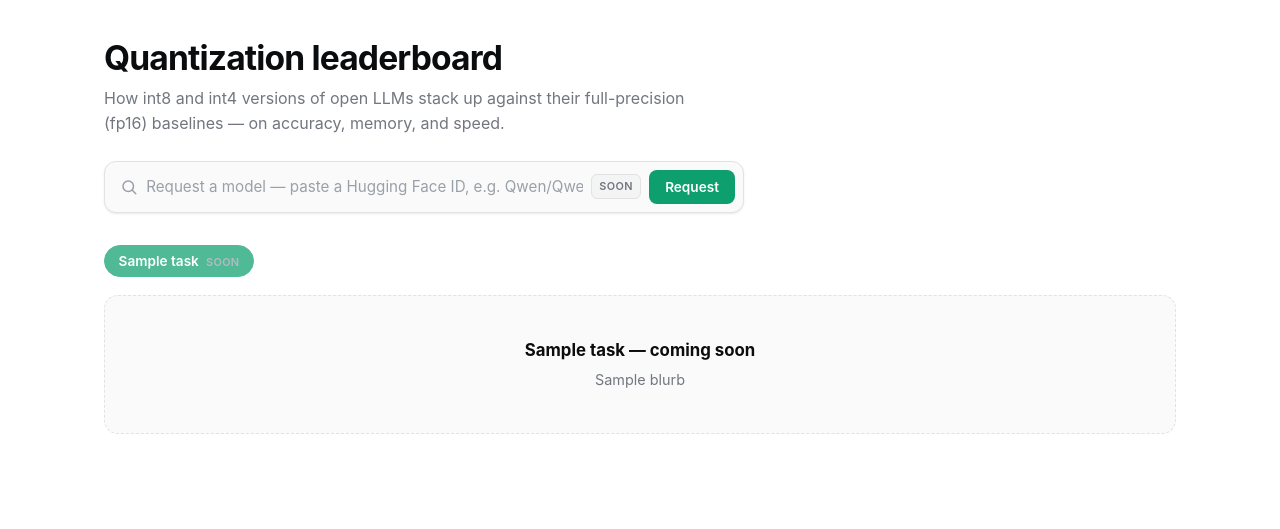
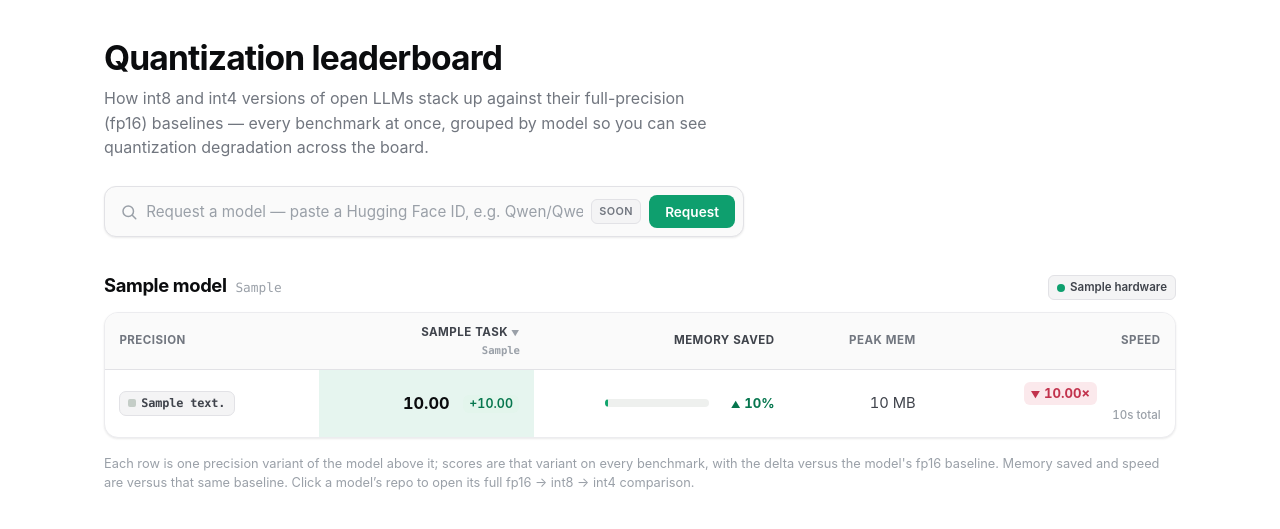
Before and after one commit to nikitaggarwal/quant-bench, a Flask app: template templates/index.html in a window 1280 px wide. Shown: the part 54-583 px from the top of the page. Run offline with Flask 3, Linux system fonts and the light colour scheme; the template is opened without the code that fills it: most values are stand-ins (such as "Sample title", 1, 10 or a date in 2020).

Commit message:
combine different benchmarks to view at once

```diff
--- a/app.py
+++ b/app.py
@@ -92,117 +92,177 @@ def list_models() -> list[dict]:
     return sorted(models, key=lambda m: m["model"])
 
 
-def build_leaderboard() -> list[dict]:
+def build_model_groups() -> dict:
     """
-    One ranked table per task. Rows are model x precision entries (so the
-    leaderboard directly shows how int8/int4 stack up against fp16), ranked by
-    the task's primary metric with lower-is-better handled correctly.
+    The unified leaderboard, grouped by MODEL rather than split into per-task
+    tabs. Returns:
 
-    Every task in TASK_ORDER is returned; ones with no data yet come back with
-    available=False so the page can render a "coming soon" tab.
+        {
+          "tasks":  [ {id, label, blurb, lower_is_better, value_kind,
+                       primary_metric}, ... ]   # one column per benchmark
+          "models": [ {model, hf_repo, hardware, base_precision,
+                       rows: [ per-precision variant, ... ]}, ... ]
+        }
+
+    Each model section's rows are its precision variants (fp16 baseline first,
+    then int8/int4 and any other quant that shows up), and each row carries that
+    variant's primary-metric score for EVERY benchmark at once, plus memory
+    saved and speedup versus the model's own full-precision baseline. This lets
+    you eyeball quantization degradation across all benchmarks in a single row.
+
+    The green heatmap wash is normalised per benchmark across ALL runs (every
+    model + precision), so a cell's depth reflects where that value sits in the
+    benchmark's global range — with perplexity flipped (deeper green = lower).
     """
     all_rows = _fetch_all()
     tasks_with_data = {r["task"] for r in all_rows}
 
-    tasks_out = []
-    for task in TASK_ORDER:
-        meta = _task_meta(task)
-        primary = meta["primary_metric"]
-        available = task in tasks_with_data
+    # Column set: the registered tasks that actually have data, in declared order.
+    tasks = []
+    for tid in TASK_ORDER:
+        if tid in tasks_with_data:
+            m = _task_meta(tid)
+            tasks.append({
+                "id": tid, "label": m["label"], "blurb": m["blurb"],
+                "lower_is_better": m["lower_is_better"],
+                "value_kind": m["value_kind"], "primary_metric": m["primary_metric"],
+            })
 
-        rows_out, columns = [], []
-        if available:
-            trows = [r for r in all_rows if r["task"] == task]
+    # Prefer the largest sample size per (model, task) — most signal.
+    limit_of: dict[tuple, int] = {}
+    for r in all_rows:
+        if r["eval_limit"] is not None:
+            k = (r["hf_repo"], r["task"])
+            limit_of[k] = max(limit_of.get(k, 0), r["eval_limit"])
 
-            # Prefer the largest sample size per model (most signal).
-            repo_limit: dict[str, int] = {}
-            for r in trows:
-                if r["eval_limit"] is not None:
-                    repo_limit[r["hf_repo"]] = max(
-                        repo_limit.get(r["hf_repo"], 0), r["eval_limit"])
+    # Collapse metric rows into one run per (model, precision, task).
+    runs: dict[tuple, dict] = {}
+    for r in all_rows:
+        lim = limit_of.get((r["hf_repo"], r["task"]))
+        if lim is not None and r["eval_limit"] != lim:
+            continue
+        key = (r["hf_repo"], r["quant_method"], r["task"])
+        run = runs.setdefault(key, {
+            "hf_repo": r["hf_repo"], "model": r["model"],
+            "precision": r["quant_method"], "bits": r["bits"], "task": r["task"],
+            "peak_memory_mb": r["peak_memory_mb"],
+            "runtime_seconds": r["runtime_seconds"],
+            "hardware": r["hardware"], "source": r["source"], "metrics": {},
+        })
+        run["metrics"][r["metric_name"]] = r["value"]
 
-            # Collapse metric rows into one entry per (model, precision).
-            runs: dict[tuple, dict] = {}
-            for r in trows:
-                lim = repo_limit.get(r["hf_repo"])
-                if lim is not None and r["eval_limit"] != lim:
-                    continue
-                key = (r["hf_repo"], r["quant_method"])
-                run = runs.setdefault(key, {
-                    "model": r["model"], "hf_repo": r["hf_repo"],
-                    "precision": r["quant_method"], "bits": r["bits"],
-                    "peak_memory_mb": r["peak_memory_mb"],
-                    "runtime_seconds": r["runtime_seconds"],
-                    "metrics": {},
-                })
-                run["metrics"][r["metric_name"]] = r["value"]
+    # Global per-benchmark min/max on the primary metric -> heatmap range.
+    task_range: dict[str, tuple] = {}
+    for t in tasks:
+        vals = [run["metrics"].get(t["primary_metric"])
+                for run in runs.values() if run["task"] == t["id"]]
+        vals = [v for v in vals if v is not None]
+        if vals:
+            task_range[t["id"]] = (min(vals), max(vals))
 
-            present = sorted({m for run in runs.values() for m in run["metrics"]})
-            # Primary metric first, remaining metric columns after it.
-            columns = ([primary] if primary in present else []) + \
-                      [m for m in present if m != primary]
-            rank_metric = primary if primary in present else (columns[0] if columns else None)
+    # Group runs by model.
+    by_model: dict[str, list] = defaultdict(list)
+    for run in runs.values():
+        by_model[run["hf_repo"]].append(run)
 
-            ranked = [run for run in runs.values()
-                      if rank_metric is not None and run["metrics"].get(rank_metric) is not None]
-            ranked.sort(key=lambda x: x["metrics"][rank_metric],
-                        reverse=not meta["lower_is_better"])
+    models_out = []
+    for hf_repo, mruns in by_model.items():
+        model_name = mruns[0]["model"]
+        hardware = sorted({r["hardware"] for r in mruns if r["hardware"]})
 
-            # Per-model full-precision baseline (fp16 preferred, else fp32), used
-            # to express each quantized row's memory/speed *improvement*.
-            baseline_of: dict[str, dict] = {}
-            for run in runs.values():
-                if run["precision"] in ("fp16", "fp32"):
-                    cur = baseline_of.get(run["hf_repo"])
-                    if cur is None or run["precision"] == "fp16":
-                        baseline_of[run["hf_repo"]] = run
+        # Runs of this model grouped by precision.
+        by_prec: dict[str, list] = defaultdict(list)
+        for run in mruns:
+            by_prec[run["precision"]].append(run)
 
-            # Heat = where this row's primary metric sits in the task's range,
-            # 0 (worst) -> 1 (best). Drives the green heatmap wash. Flip for
-            # lower-is-better metrics so "best" is always the deepest green.
-            vals = [run["metrics"][rank_metric] for run in ranked]
-            vmin, vmax = (min(vals), max(vals)) if vals else (0, 0)
-            span = vmax - vmin
+        def prec_bits(p: str):
+            b = next((r["bits"] for r in by_prec[p] if r["bits"] is not None), None)
+            return b if b is not None else -1
 
-            for i, run in enumerate(ranked, 1):
-                run["rank"] = i
-                run["primary_value"] = run["metrics"].get(rank_metric)
-                run["is_baseline"] = run["precision"] in ("fp16", "fp32")
+        # Baseline = fp16 if present, else fp32, else the highest-bit precision.
+        # (Robust to a "reported"/published baseline row that wasn't measured.)
+        if "fp16" in by_prec:
+            base_prec = "fp16"
+        elif "fp32" in by_prec:
+            base_prec = "fp32"
+        else:
+            base_prec = max(by_prec, key=prec_bits)
 
-                if span == 0:
-                    run["heat"] = 1.0
-                else:
-                    norm = (run["metrics"][rank_metric] - vmin) / span
-                    run["heat"] = (1 - norm) if meta["lower_is_better"] else norm
+        base_runs = by_prec[base_prec]
+        base_peak = max((r["peak_memory_mb"] for r in base_runs
+                         if r["peak_memory_mb"]), default=None)
+        base_rt_by_task = {r["task"]: r["runtime_seconds"] for r in base_runs}
+        base_by_task = {r["task"]: r for r in base_runs}
+        base_val = {t["id"]: (base_by_task[t["id"]]["metrics"].get(t["primary_metric"])
+                              if t["id"] in base_by_task else None)
+                    for t in tasks}
 
-                # Memory saved (%) and speedup vs this model's fp16 baseline.
-                base = baseline_of.get(run["hf_repo"])
-                run["mem_pct_saved"] = None
-                run["speedup"] = None
-                if base is not None and base is not run:
-                    if run["peak_memory_mb"] and base["peak_memory_mb"]:
-                        run["mem_pct_saved"] = (
-                            1 - run["peak_memory_mb"] / base["peak_memory_mb"]) * 100
-                    if run["runtime_seconds"] and base["runtime_seconds"]:
-                        run["speedup"] = base["runtime_seconds"] / run["runtime_seconds"]
-            rows_out = ranked
+        rows_out = []
+        for prec in sorted(by_prec, key=lambda p: PRECISION_ORDER.get(p, 99)):
+            pruns = by_prec[prec]
+            by_task = {r["task"]: r for r in pruns}
+            is_baseline = prec == base_prec
 
-        tasks_out.append({
-            "id": task,
-            "label": meta["label"],
-            "blurb": meta["blurb"],
-            "available": available,
-            "lower_is_better": meta["lower_is_better"],
-            "value_kind": meta["value_kind"],
-            "primary_metric": primary,
-            "columns": columns,
-            "rows": rows_out,
-            "model_count": len({r["hf_repo"] for r in rows_out}),
+            # One cell per benchmark: the variant's primary-metric value + heat.
+            cells = {}
+            for t in tasks:
+                run = by_task.get(t["id"])
+                val = run["metrics"].get(t["primary_metric"]) if run else None
+                heat = None
+                if val is not None and t["id"] in task_range:
+                    vmin, vmax = task_range[t["id"]]
+                    span = vmax - vmin
+                    if span == 0:
+                        heat = 1.0
+                    else:
+                        norm = (val - vmin) / span
+                        heat = (1 - norm) if t["lower_is_better"] else norm
+                # Degradation versus this model's own baseline on this benchmark.
+                delta = good = None
+                bv = base_val.get(t["id"])
+                if not is_baseline and val is not None and bv is not None:
+                    delta = val - bv
+                    good = (delta > 0) != t["lower_is_better"]
+                cells[t["id"]] = {"value": val, "heat": heat,
+                                  "delta": delta, "good": good}
+
+            # Peak memory = footprint ceiling across this variant's runs.
+            peak = max((r["peak_memory_mb"] for r in pruns
+                        if r["peak_memory_mb"]), default=None)
+            mem_pct_saved = None
+            if not is_baseline and peak and base_peak:
+                mem_pct_saved = (1 - peak / base_peak) * 100
+
+            # Speedup over shared tasks only, so the ratio is apples-to-apples.
+            speedup = None
+            if not is_baseline:
+                shared = [tk for tk, r in by_task.items()
+                          if r["runtime_seconds"] and base_rt_by_task.get(tk)]
+                if shared:
+                    vt = sum(by_task[tk]["runtime_seconds"] for tk in shared)
+                    bt = sum(base_rt_by_task[tk] for tk in shared)
+                    if vt:
+                        speedup = bt / vt
+
+            total_rt = sum(r["runtime_seconds"] for r in pruns
+                           if r["runtime_seconds"]) or None
+            src = pruns[0]["source"]
+            rows_out.append({
+                "precision": prec, "bits": prec_bits(prec),
+                "is_baseline": is_baseline,
+                "is_reported": bool(src and src != "computed"),
+                "source": src, "cells": cells,
+                "peak_memory_mb": peak, "mem_pct_saved": mem_pct_saved,
+                "speedup": speedup, "runtime_seconds": total_rt,
+            })
+
+        models_out.append({
+            "model": model_name, "hf_repo": hf_repo, "hardware": hardware,
+            "base_precision": base_prec, "rows": rows_out,
         })
 
-    # Available tasks first, otherwise keep declared order.
-    tasks_out.sort(key=lambda t: (not t["available"], TASK_ORDER.index(t["id"])))
-    return tasks_out
+    models_out.sort(key=lambda m: m["model"])
+    return {"tasks": tasks, "models": models_out}
 
 
 def build_comparison(hf_repo: str) -> dict | None:
@@ -292,7 +352,7 @@ def build_comparison(hf_repo: str) -> dict | None:
 
 @app.route("/")
 def index():
-    return render_template("index.html", tasks=build_leaderboard())
+    return render_template("index.html", data=build_model_groups())
 
 
 @app.route("/model/<path:hf_repo>")
--- a/templates/base.html
+++ b/templates/base.html
@@ -271,6 +271,41 @@
     .subraw { display: block; font-size: .72rem; color: var(--faint);
               font-weight: 500; margin-top: .12rem; }
 
+    /* ---------- aligned value + delta cell ----------
+       Splits a cell into a right-aligned NUMBER slot and a fixed-width DELTA
+       slot, so the number sits on the same vertical line in a column whether or
+       not a delta chip / % / speedup accompanies it (a missing chip leaves the
+       slot empty instead of shifting the number). */
+    .valcell {
+      display: inline-grid; width: 100%;
+      grid-template-columns: 1fr var(--slot, 4rem);
+      align-items: baseline; column-gap: .4rem;
+    }
+    .valcell > .v { text-align: right; white-space: nowrap; }
+    .valcell > .d { text-align: left; white-space: nowrap; min-width: 0; }
+    .valcell.mem, .valcell.spd { --slot: 3.6rem; }
+
+    /* ---------- model section (unified leaderboard) ---------- */
+    .model-section { margin-top: 2.1rem; }
+    .model-section:first-of-type { margin-top: 1rem; }
+    .model-head { display: flex; align-items: baseline; gap: .55rem;
+                  flex-wrap: wrap; margin: 0 0 .7rem; }
+    .model-head h2 { margin: 0; font-size: 1.15rem; letter-spacing: -.02em;
+                     font-weight: 650; }
+    .model-head .repo { font-size: .8rem; color: var(--faint); }
+    .model-head .repo:hover { color: var(--accent); text-decoration: none; }
+    .model-head .spacer { flex: 1; }
+    .gpu {
+      display: inline-flex; align-items: center; gap: .32rem;
+      font-size: .72rem; font-weight: 600; padding: .16rem .5rem; border-radius: 6px;
+      background: var(--surface-2); border: 1px solid var(--border-2); color: var(--fg-soft);
+    }
+    .gpu .gpudot { width: .5rem; height: .5rem; border-radius: 999px; background: var(--accent); }
+    .tag.reported { background: var(--surface-2); color: var(--muted); }
+    th.col-task .caret { color: var(--faint); font-size: .7em; margin-left: .2rem; }
+    th.col-task .th-metric { display: block; font-size: .92em; font-weight: 600;
+                             color: var(--faint); text-transform: none; letter-spacing: 0; }
+
     /* empty / coming-soon state */
     .empty {
       border: 1px dashed var(--border-2); border-radius: 14px; background: var(--surface);
--- a/templates/index.html
+++ b/templates/index.html
@@ -12,7 +12,8 @@
   <div class="page-head">
     <h1>Quantization leaderboard</h1>
     <p class="sub">How int8 and int4 versions of open LLMs stack up against their
-      full-precision (fp16) baselines &mdash; on accuracy, memory, and speed.</p>
+      full-precision (fp16) baselines &mdash; every benchmark at once, grouped by
+      model so you can see quantization degradation across the board.</p>
   </div>
 
   <!-- Request a model: styled placeholder; wiring lands in a later workstream. -->
@@ -27,33 +28,15 @@
     <button type="button" class="btn" disabled>Request</button>
   </div>
 
-  <!-- Task tabs -->
-  <div class="tabs" role="tablist" aria-label="Benchmark task">
-    {% for t in tasks %}
-      <button class="tab {{ 'is-active' if loop.first }}" role="tab"
-              data-panel="panel-{{ t.id }}" {{ 'disabled' if not t.available }}
-              aria-selected="{{ 'true' if loop.first else 'false' }}">
-        <span>{{ t.label }}</span>
-        {% if t.available %}
-          <span class="cnt">{{ t.rows|length }}</span>
-        {% else %}
-          <span class="lock">soon</span>
+  {% for m in data.models %}
+    <div class="model-section">
+      <div class="model-head">
+        <h2>{{ m.model }}</h2>
+        <a class="repo mono" href="{{ url_for('model_page', hf_repo=m.hf_repo) }}">{{ m.hf_repo }}</a>
+        <span class="spacer"></span>
+        {% if m.hardware %}
+          <span class="gpu"><span class="gpudot"></span>{{ m.hardware|join(', ') }}</span>
         {% endif %}
-      </button>
-    {% endfor %}
-  </div>
-
-  {% for t in tasks %}
-    <div class="panel {{ 'is-active' if loop.first }}" id="panel-{{ t.id }}"
-         role="tabpanel" aria-hidden="{{ 'false' if loop.first else 'true' }}">
-
-      {% if t.available %}
-        <div class="panel-meta">
-          <span><strong>{{ t.label }}</strong> &middot; {{ t.blurb }}</span>
-          <span class="dirflag">
-            {% if t.lower_is_better %}&darr; lower is better{% else %}&uarr; higher is better{% endif %}
-          </span>
-          <span>ranked by <code class="mono">{{ t.primary_metric }}</code></span>
       </div>
 
       <div class="table-card">
@@ -61,12 +44,11 @@
           <table>
             <thead>
               <tr>
-                  <th>#</th>
-                  <th>Model</th>
                 <th>Precision</th>
-                  {% for c in t.columns %}
-                    <th class="{{ 'col-primary' if c == t.primary_metric }}">
-                      {{ c }}{% if c == t.primary_metric %}<span class="caret">{{ '&#9650;'|safe if t.lower_is_better else '&#9660;'|safe }}</span>{% endif %}
+                {% for t in data.tasks %}
+                  <th class="col-primary col-task" title="{{ t.blurb }}">
+                    {{ t.label }}<span class="caret">{{ '&#9650;'|safe if t.lower_is_better else '&#9660;'|safe }}</span>
+                    <span class="th-metric mono">{{ t.primary_metric }}</span>
                   </th>
                 {% endfor %}
                 <th class="col-primary">Memory saved</th>
@@ -75,27 +57,32 @@
               </tr>
             </thead>
             <tbody>
-                {% for r in t.rows %}
+              {% for r in m.rows %}
                 <tr class="{{ 'baseline' if r.is_baseline }}">
-                    <td class="rank">
-                      {% if r.rank <= 3 %}<span class="medal m{{ r.rank }}">{{ r.rank }}</span>
-                      {% else %}{{ r.rank }}{% endif %}
+                  <td>
+                    <span class="prec prec-{{ r.precision }}">{{ r.precision }}</span>
+                    {% if r.is_baseline and r.is_reported %}<span class="tag reported">reported</span>
+                    {% elif r.is_baseline %}<span class="tag">baseline</span>{% endif %}
                   </td>
-                    <td class="model">
-                      <div class="name">
-                        <a href="{{ url_for('model_page', hf_repo=r.hf_repo) }}">{{ r.model }}</a>
-                        {% if r.is_baseline %}<span class="tag">baseline</span>{% endif %}
-                      </div>
-                      <a class="repo mono" href="{{ url_for('model_page', hf_repo=r.hf_repo) }}">{{ r.hf_repo }}</a>
+
+                  {% for t in data.tasks %}
+                    {% set c = r.cells[t.id] %}
+                    <td class="score"
+                        style="{% if c.heat is not none %}background: color-mix(in srgb, var(--heat-green) {{ (c.heat * 34)|round(1) }}%, transparent){% endif %}">
+                      <span class="valcell">
+                        <span class="v">{{ fmt(c.value, t.value_kind) }}</span>
+                        <span class="d">
+                          {% if c.delta is not none %}
+                            <span class="delta {{ 'good' if c.good else 'bad' }}">
+                              {%- if t.value_kind == 'accuracy' -%}{{ '%+.1f' % (c.delta * 100) }}pt
+                              {%- else -%}{{ '%+.2f' % c.delta }}{%- endif -%}
+                            </span>
+                          {% endif %}
+                        </span>
+                      </span>
                     </td>
-                    <td><span class="prec prec-{{ r.precision }}">{{ r.precision }}</span></td>
-                    {% for c in t.columns %}
-                      {% if c == t.primary_metric %}
-                        <td class="score" style="background: color-mix(in srgb, var(--heat-green) {{ (r.heat * 34)|round(1) }}%, transparent)">{{ fmt(r.metrics.get(c), t.value_kind) }}</td>
-                      {% else %}
-                        <td class="metric">{{ fmt(r.metrics.get(c), t.value_kind) }}</td>
-                      {% endif %}
                   {% endfor %}
+
                   <td class="improve">
                     {% if r.is_baseline %}
                       <div class="barcell"><span class="basepill">baseline</span></div>
@@ -106,16 +93,21 @@
                       </div>
                     {% else %}<span class="muted">&mdash;</span>{% endif %}
                   </td>
+
                   <td class="metric">
                     {% if r.peak_memory_mb is not none %}{{ '%.0f' % r.peak_memory_mb }}<span class="unit"> MB</span>{% else %}&mdash;{% endif %}
                   </td>
+
                   <td class="speed">
                     {% if r.is_baseline or r.speedup is none %}
-                        {% if r.runtime_seconds is not none %}<span class="muted">1.00&times;</span><span class="subraw">{{ '%.0f' % r.runtime_seconds }}s</span>{% else %}&mdash;{% endif %}
+                      <span class="valcell spd"><span class="v muted">1.00&times;</span><span class="d"></span></span>
                     {% else %}
-                        <span class="chip {{ 'up' if r.speedup >= 1 else 'down' }}"><span class="tri">{{ '&#9650;'|safe if r.speedup >= 1 else '&#9660;'|safe }}</span> {{ '%.2f' % r.speedup }}&times;</span>
-                        <span class="subraw">{{ '%.0f' % r.runtime_seconds }}s</span>
+                      <span class="valcell spd">
+                        <span class="v"><span class="chip {{ 'up' if r.speedup >= 1 else 'down' }}"><span class="tri">{{ '&#9650;'|safe if r.speedup >= 1 else '&#9660;'|safe }}</span> {{ '%.2f' % r.speedup }}&times;</span></span>
+                        <span class="d"></span>
+                      </span>
                     {% endif %}
+                    {% if r.runtime_seconds is not none %}<span class="subraw">{{ '%.0f' % r.runtime_seconds }}s total</span>{% endif %}
                   </td>
                 </tr>
               {% endfor %}
@@ -123,41 +115,15 @@
           </table>
         </div>
       </div>
-        <p class="footnote">Each row is one model at one precision. Click a model to
-          see full fp16 &rarr; int8 &rarr; int4 deltas, memory saved, and speedup.</p>
-
-      {% else %}
-        <div class="empty">
-          <h3>{{ t.label }} &mdash; coming soon</h3>
-          <p>{{ t.blurb }}
-            {% if t.lower_is_better %}<br>Results will be ranked with lower perplexity first.{% endif %}
-          </p>
-        </div>
-      {% endif %}
     </div>
   {% endfor %}
 
-  {% if not tasks %}
+  <p class="footnote">Each row is one precision variant of the model above it; scores are
+    that variant on every benchmark, with the delta versus the model's fp16 baseline.
+    Memory saved and speed are versus that same baseline. Click a model&rsquo;s repo to
+    open its full fp16 &rarr; int8 &rarr; int4 comparison.</p>
+
+  {% if not data.models %}
     <div class="empty"><h3>No results yet</h3><p>Run a benchmark to populate the database.</p></div>
   {% endif %}
-
-  <script>
-    (function () {
-      var tabs = document.querySelectorAll('.tab[data-panel]');
-      tabs.forEach(function (tab) {
-        if (tab.disabled) return;
-        tab.addEventListener('click', function () {
-          document.querySelectorAll('.tab').forEach(function (t) {
-            t.classList.remove('is-active'); t.setAttribute('aria-selected', 'false');
-          });
-          document.querySelectorAll('.panel').forEach(function (p) {
-            p.classList.remove('is-active'); p.setAttribute('aria-hidden', 'true');
-          });
-          tab.classList.add('is-active'); tab.setAttribute('aria-selected', 'true');
-          var panel = document.getElementById(tab.dataset.panel);
-          if (panel) { panel.classList.add('is-active'); panel.setAttribute('aria-hidden', 'false'); }
-        });
-      });
-    })();
-  </script>
 {% endblock %}
```
Also changed, not shown: templates/compare.html (+15 -7 lines). Lines whose indentation alone changed are shown as unchanged.
